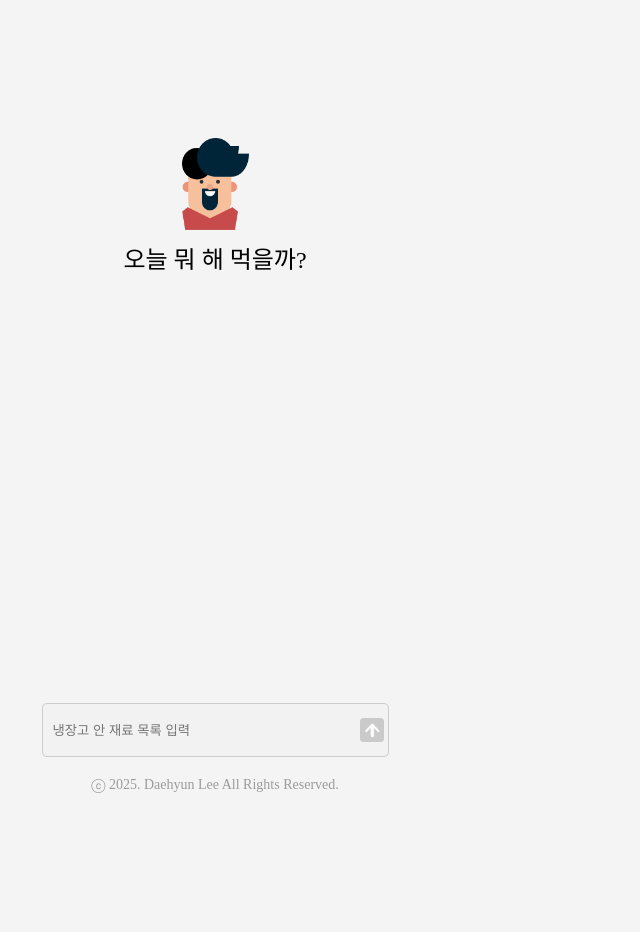
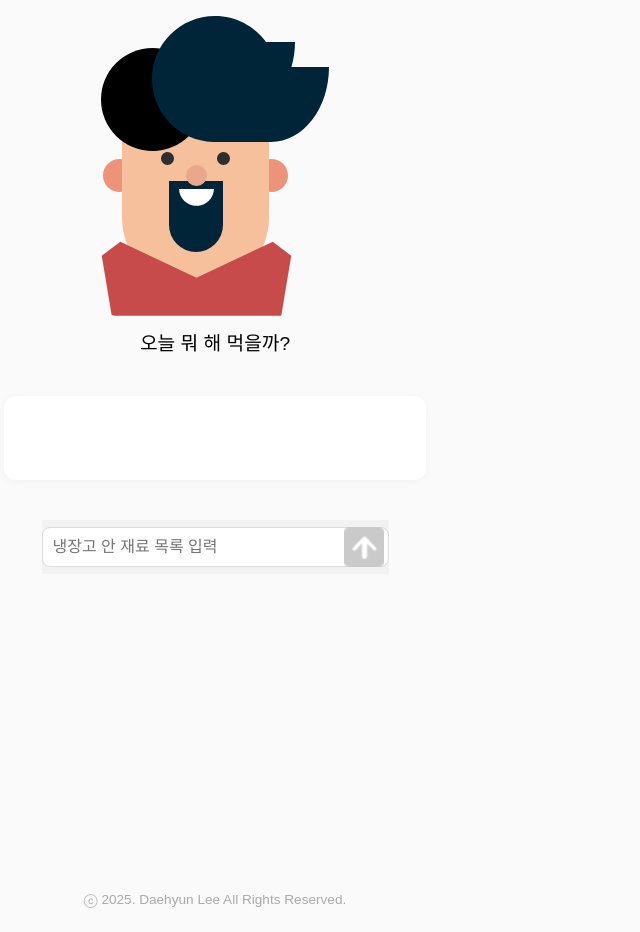
Before and after one commit to Daehyun04225768/food, a plain HTML site: page index.html in a window 1280 px wide. Shown: the whole page, without its empty margins (0-640 px from the left). Drawn offline with Linux system fonts and the light colour scheme.

Commit message:
Update index.css

```diff
--- a/index.css
+++ b/index.css
@@ -9,35 +9,32 @@ body {
   background-color: #F4F4F4; /* 전체적인 배경색을 F4F4F4로 변경 */
 }
 .main-content {
+  width: 100%;
   display: flex;
   flex-direction: column;
-  align-items: center; /* 세로 열에서 항목을 가로로 중앙 정렬 */
-  justify-content: center; /* 세로 열에서 항목을 세로로 중앙 정렬 */
-  gap: 10px; /* 이미지와 캡션 사이의 간격 설정 */
+  align-items: center;
 }
 .image-container {
   /* main-content가 레이아웃을 처리하므로 위치 속성 제거 */
   text-align: center; /* 이전 브라우저 및 인라인 요소 중앙 정렬을 위한 대체 */
 }
 .image-container img {
-  /* 절대 위치 및 여백 제거 */
+  max-width: 100%;
+  height: auto;
   display: block;
-  width: 67px; /* 정확한 너비 설정 */
-  height: 92px; /* 정확한 높이 설정 */
-  max-width: 100%; /* 이미지가 반응형임을 보장 */
+  border-radius: 16px;
 }
 .caption {
-  font-size: 24px;
+  margin-top: 12px;
+  font-size: 1.2rem;
   text-align: center;
 }
 .input-field {
-  width: 347px; /* 347px - EnterButton.png 너비를 고려하여 조정 */
-  height: 54px;
-  background-color: transparent; /* 배경색을 투명하게 변경 */
-  border: 1px solid #ccc; /* 회색 테두리 추가 */
-  border-radius: 5px; /* 코너를 5px만큼 굴림 */
+  flex: 1;
   padding: 10px;
-  box-sizing: border-box; /* 패딩이 너비/높이에 포함되도록 */
+  border-radius: 8px;
+  border: 1px solid #ddd;
+  font-size: 1rem;
 }
 .input-container {
   position: relative; /* 절대 위치를 위한 기준점 */
@@ -45,31 +42,36 @@ body {
   height: 54px; /* 입력 필드와 동일한 높이 */
   display: flex;
   align-items: center;
+  gap: 8px;
+  margin-bottom: 16px;
   background-color: #F2F2F2; /* 입력 필드와 동일한 배경색 */
 }
 .enter-button {
   position: absolute;
   right: 5px; /* 오른쪽에서 5px 간격 */
-  width: 24px; /* 버튼 이미지의 너비 (예시) */
-  height: 24px; /* 버튼 이미지의 높이 (예시) */
+  width: 40px;
+  height: 40px;
+  object-fit: contain;
   cursor: pointer; /* 클릭 가능한 요소임을 나타냄 */
 }
 .output-field {
-  width: 348px;
-  height: 388px;
-  background-color: transparent; /* 투명하게 */
-  border: none; /* 임시 테두리 제거 */
-  box-sizing: border-box; /* 패딩이 너비/높이에 포함되도록 */
-  font-size: 16px; /* 폰트 크기 16px로 설정 */
-  color: #2F2F2F; /* 색상 2F2F2F로 설정 */
-  padding: 10px; /* 텍스트가 가장자리에 너무 붙지 않도록 패딩 추가 */
+  width: 100%;
+  min-height: 60px;
+  margin: 20px 0;
+  padding: 12px;
+  background: #fff;
+  border-radius: 12px;
+  box-shadow: 0 2px 8px rgba(0,0,0,0.04);
+  font-size: 1rem;
+  word-break: break-all;
 }
 .copyright {
-  font-size: 14px;
-  color: #9B9B9B;
+  margin-top: auto;
+  font-size: 0.85rem;
+  color: #aaa;
   text-align: center;
-  width: 100%; /* 중앙 정렬을 위해 전체 너비를 차지하도록 보장 */
-  padding-bottom: 1px; /* 하단에서 5px 간격으로 패딩 조정 */
+  width: 100%;
+  padding-bottom: 8px; /* 하단에서 5px 간격으로 패딩 조정 */
 }
 .content-wrapper {
   position: relative; /* transform 속성을 사용하기 위해 필요 */
@@ -80,4 +82,32 @@ body {
   gap: 20px; /* 요소들 간의 간격 설정 */
   height: 100%; /* 부모(body)의 높이를 기준으로 설정 */
   width: 100%; /* 부모(body)의 너비를 기준으로 설정 */
+  max-width: 480px;
+  margin: 0 auto;
+  min-height: 100vh;
+  padding: 16px;
+  box-sizing: border-box;
 }
+
+/* 전체 스크롤바 숨기기 (웹킷 브라우저) */
+body::-webkit-scrollbar {
+  display: none;
+}
+body {
+  margin: 0;
+  padding: 0;
+  box-sizing: border-box;
+  font-family: 'Noto Sans KR', sans-serif;
+  overflow-x: hidden; /* 가로 스크롤 방지 */
+  background: #fafafa;
+}
+
+@media (max-width: 600px) {
+  .content-wrapper {
+    padding: 8px;
+    max-width: 100vw;
+  }
+  .output-field, .input-container {
+    font-size: 0.95rem;
+  }
+}
```
